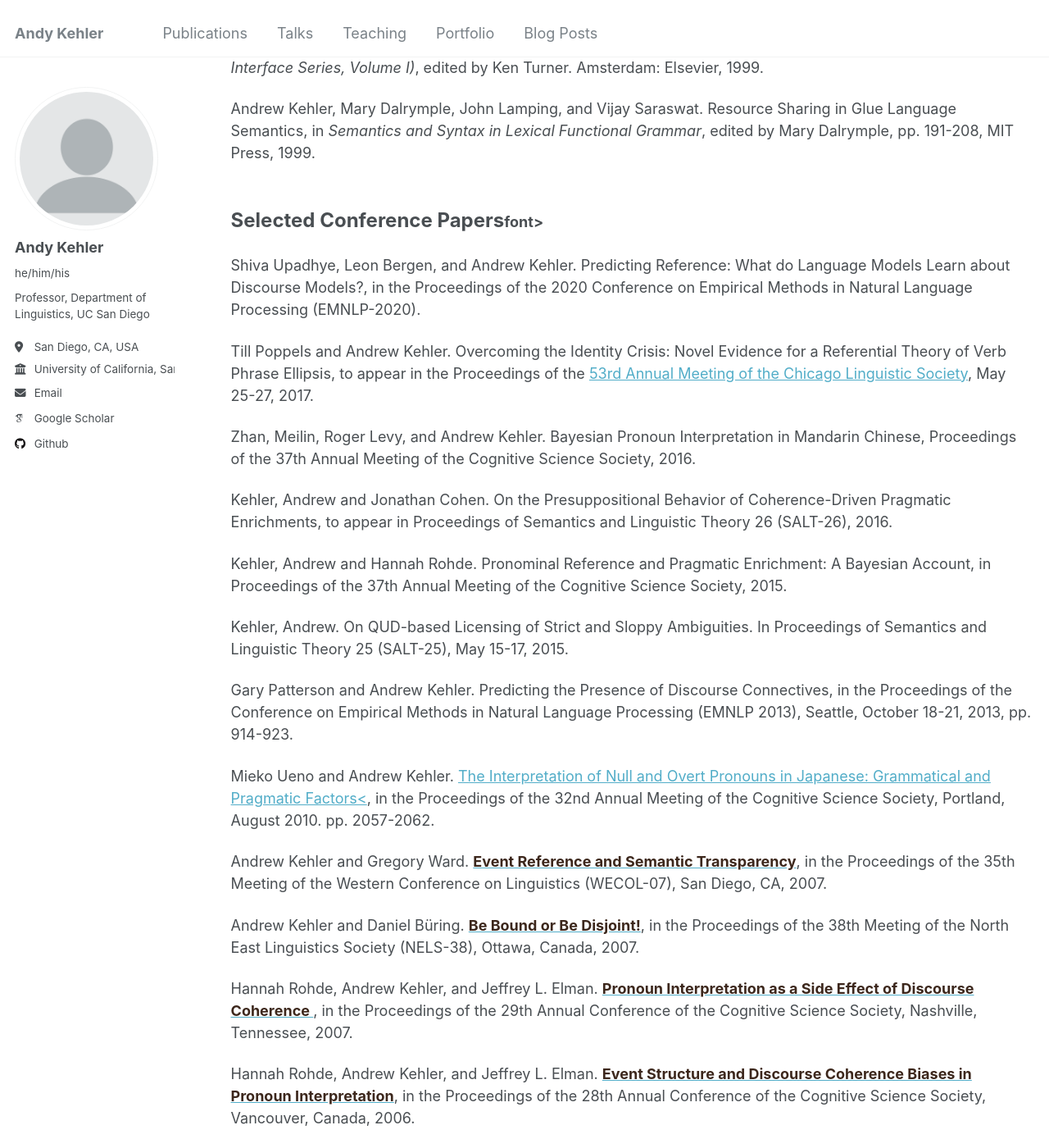
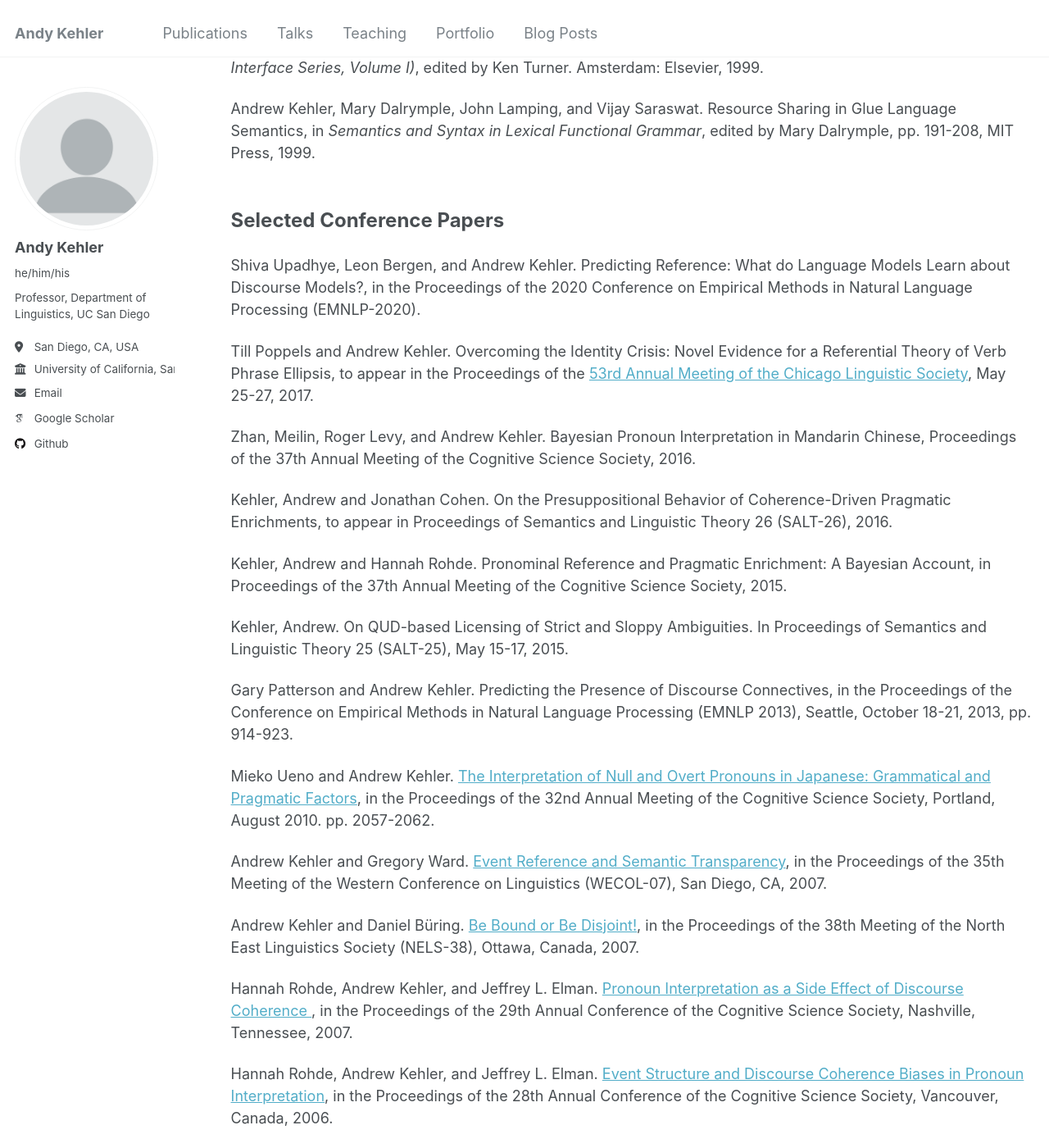
Before and after one commit to akehler/akehler.github.io, a Jekyll site: the page built from _pages/publications.html, in a window 1280 px wide and 1400 px high, scrolled down 3710 px. Shown: the whole window at 82% size. Built offline with Jekyll 4.4.1, drawn with Linux system fonts in a browser that asks for light colours; some web fonts are replaced.

Commit message:
Update publications.html

```diff
--- a/_pages/publications.html
+++ b/_pages/publications.html
@@ -294,7 +294,7 @@ Functional Grammar</I>, edited by Mary Dalrymple, pp. 191-208, MIT Press,
 <P>
 
           <p><br>
-         <strong><font size="5">Selected Conference Papers</font>font></strong></p>
+         <strong><font size="5">Selected Conference Papers</font></strong></p>
 
 Shiva Upadhye, Leon Bergen, and Andrew Kehler. Predicting Reference:
 What do Language Models Learn about Discourse Models?,
@@ -350,7 +350,7 @@ Seattle, October 18-21, 2013, pp. 914-923.
 
 Mieko Ueno and Andrew Kehler. <a
     href="Papers/Ueno-Kehler-CogSci10-Final.pdf">The Interpretation of Null and Overt Pronouns in
-   Japanese: Grammatical and Pragmatic Factors<</a>, in
+   Japanese: Grammatical and Pragmatic Factors</a>, in
    the Proceedings of the 32nd Annual Meeting of the Cognitive Science
    Society, Portland, August 2010. pp. 2057-2062.
 
@@ -358,8 +358,8 @@ Mieko Ueno and Andrew Kehler. <a
 
 
 Andrew Kehler and Gregory Ward.  <a
-href="Papers/Kehler-Ward-WECOL07-Final.pdf"><strong><font color="#3C271C">Event
-Reference and Semantic Transparency</font></strong></a>, in the
+href="Papers/Kehler-Ward-WECOL07-Final.pdf">Event
+Reference and Semantic Transparency</a>, in the
 Proceedings of the 35th Meeting of the Western Conference on
 Linguistics (WECOL-07), San Diego, CA, 2007.
 
@@ -367,57 +367,51 @@ Linguistics (WECOL-07), San Diego, CA, 2007.
 
 
 Andrew Kehler and Daniel B&uuml;ring.  <a
-href="Papers/KehlerBuringNELS.pdf"><strong><font color="#3C271C">Be
-Bound or Be Disjoint!</font></strong></a>, in the
+href="Papers/KehlerBuringNELS.pdf">Be
+Bound or Be Disjoint!</a>, in the
 Proceedings of the 38th Meeting of the North East Linguistics Society
 (NELS-38), Ottawa, Canada, 2007.
 <p>
 
 
 Hannah Rohde, Andrew Kehler, and Jeffrey L. Elman. <a
-href="Papers/Cogsci07RohdeEtAl.pdf"><strong><font
-color="#3C271C">Pronoun Interpretation as a Side Effect of Discourse Coherence
-</font></strong></a>, in the
+href="Papers/Cogsci07RohdeEtAl.pdf">Pronoun Interpretation as a Side Effect of Discourse Coherence
+</a>, in the
 Proceedings of the 29th Annual Conference of the Cognitive Science
 Society, Nashville, Tennessee, 2007.
 <p>
 
 Hannah Rohde, Andrew Kehler, and Jeffrey L. Elman. <a
-href="Papers/Cogsci06RohdeEtAl.pdf"><strong><font
-color="#3C271C">Event Structure and Discourse Coherence Biases in
-Pronoun Interpretation</font></strong></a>, in the Proceedings of the
+href="Papers/Cogsci06RohdeEtAl.pdf">Event Structure and Discourse Coherence Biases in
+Pronoun Interpretation</a>, in the Proceedings of the
 28th Annual Conference of the Cognitive Science Society, Vancouver,
 Canada, 2006.
 <p>
 
 Laura Kertz, Andrew Kehler, and Jeffrey L. Elman. <a
-href="Papers/Cogsci06KertzEtAl.pdf"><strong><font
-color="#3C271C">Grammatical and Coherence-Based Factors in
-Pronoun Interpretation</font></strong></a>,  in the
+href="Papers/Cogsci06KertzEtAl.pdf">Grammatical and Coherence-Based Factors in
+Pronoun Interpretation</a>,  in the
 Proceedings of the 28th Annual Conference of the Cognitive Science
 Society, Vancouver, Canada, 2006.
 <p>
 
-Andrew Kehler.  <a href="Papers/Kehler-SALT15-Final-revised.pdf"><strong><font
-color="#3C271C">Coherence-Driven Constraints on the Placement of
-Accent</font></strong></a>, in the Proceedings of the 15th
+Andrew Kehler.  <a href="Papers/Kehler-SALT15-Final-revised.pdf">Coherence-Driven Constraints on the Placement of
+Accent</a>, in the Proceedings of the 15th
 Conference on Semantics and Linguistic Theory (SALT-15), Los Angeles,
 CA, March 25-27, 2005.  (<I>NOTE: This version replaces an earlier
 version posted on August 12, 2005.</I>)
 <p>
 
 Andrew Kehler, Douglas Appelt, Lara Taylor, and Aleksandr Simma.  <a
-href="Papers/KehlerEtAl-NAACL-2004-long.pdf"><strong><font
-color="#3C271C">The (Non)Utility of Predicate-Argument Frequencies for
-Pronoun Interpretation</font></strong></a>, in the Proceedings of the
+href="Papers/KehlerEtAl-NAACL-2004-long.pdf">The (Non)Utility of Predicate-Argument Frequencies for
+Pronoun Interpretation</a>, in the Proceedings of the
 Annual Meeting of the North American Chapter of the Association for
 Computational Linguistics (HLT/NAACL 2004), Boston, MA, May 2004.
 <p>
 
 Andrew Kehler, Douglas Appelt, Lara Taylor, and Aleksandr Simma.  <a
-href="Papers/KehlerEtAl-NAACL-2004-short.pdf"><strong><font
-color="#3C271C">Competitive Self-Trained Pronoun
-Interpretation</font></strong></a>, in the Proceedings of the Annual
+href="Papers/KehlerEtAl-NAACL-2004-short.pdf">Competitive Self-Trained Pronoun
+Interpretation</a>, in the Proceedings of the Annual
 Meeting of the North American Chapter of the Association for
 Computational Linguistics (HLT/NAACL 2004), Boston, MA, May 2004.
 <p>
```
